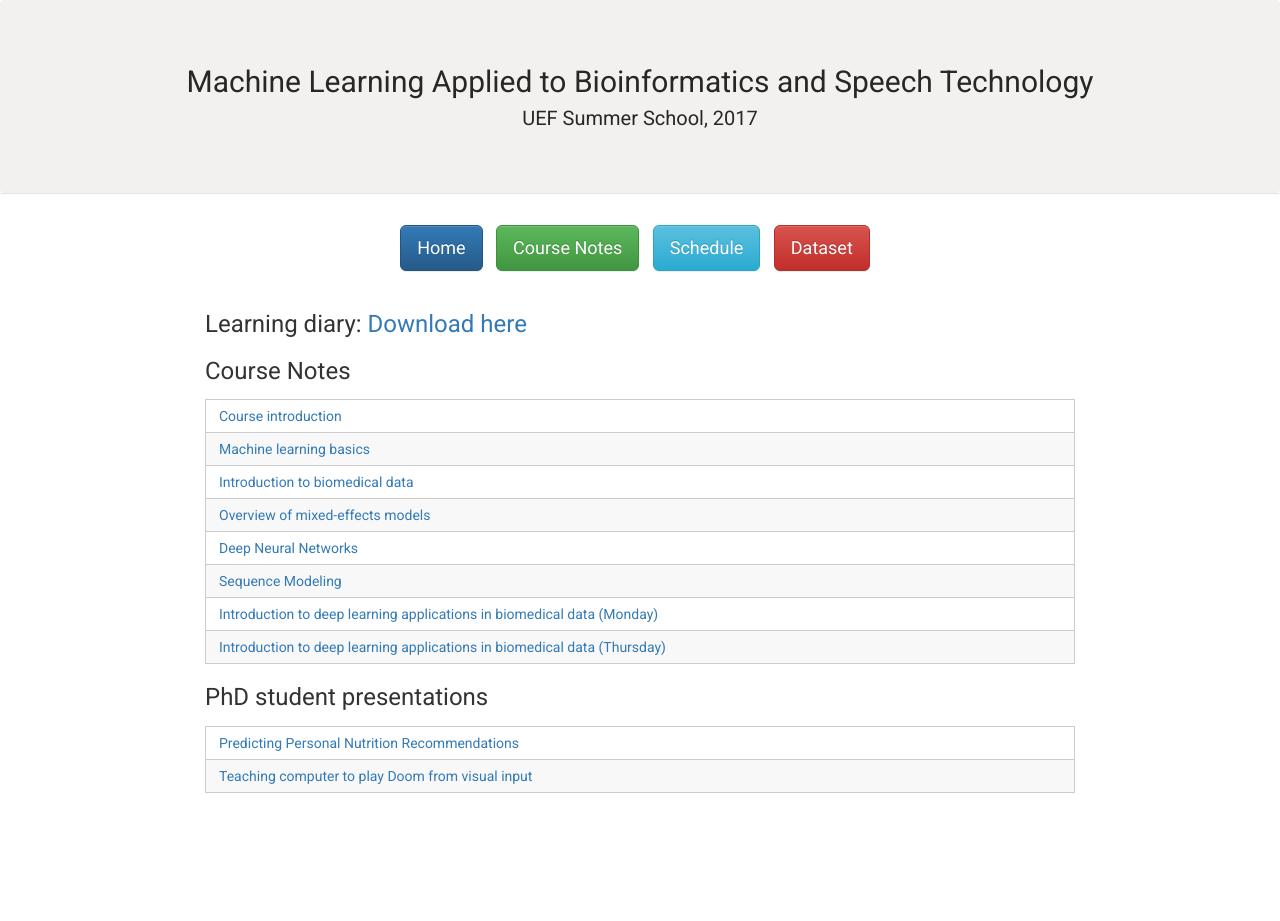
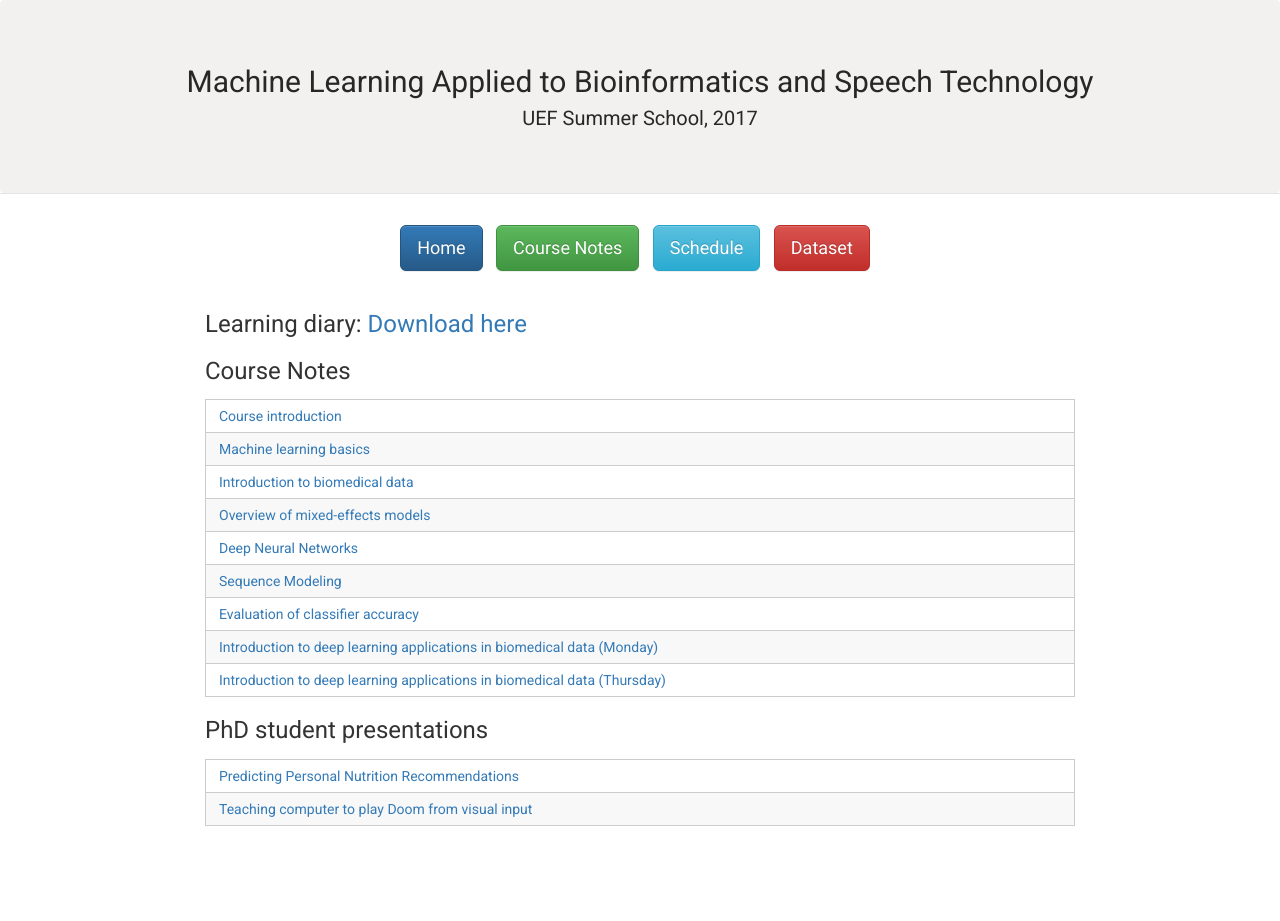
Before and after one commit to abrahamwoubie/Summer_School_RL, a Jekyll site: the page built from 35c163ca47986f8e1f5eec9d54238ad1229a7c92/course-notes.md, in a window 1280 px wide. Built offline with Jekyll 4.4.1, drawn with Linux system fonts in a browser that asks for light colours; nearby versions of some CDN libraries; before the commit the page ends 900 px from its top, so only the background shows below that.

Commit message:
Added Tomi's slides

```diff
--- a/35c163ca47986f8e1f5eec9d54238ad1229a7c92/course-notes.md
+++ b/35c163ca47986f8e1f5eec9d54238ad1229a7c92/course-notes.md
@@ -16,6 +16,7 @@ title: Course Notes | MLABST'17
 | [Overview of mixed-effects models]({{ site.url }}{{ site.baseurl }}/content/lauri_slides.pdf) |
 | [Deep Neural Networks]({{ site.url }}{{ site.baseurl }}/content/deep_learning_slides.pdf) |
 | [Sequence Modeling]({{ site.url }}{{ site.baseurl }}/content/sequence_modeling.pdf) |
+| [Evaluation of classifier accuracy]({{ site.url }}{{ site.baseurl }}/content/evaluation_of_classifiers.pdf) |
 | [Introduction to deep learning applications in biomedical data (Monday)]({{ site.url }}{{ site.baseurl }}/content/merja_introDeep_mon.pdf) |
 | [Introduction to deep learning applications in biomedical data (Thursday)]({{ site.url }}{{ site.baseurl }}/content/merja_introDeep_thu.pdf) |
 
```
